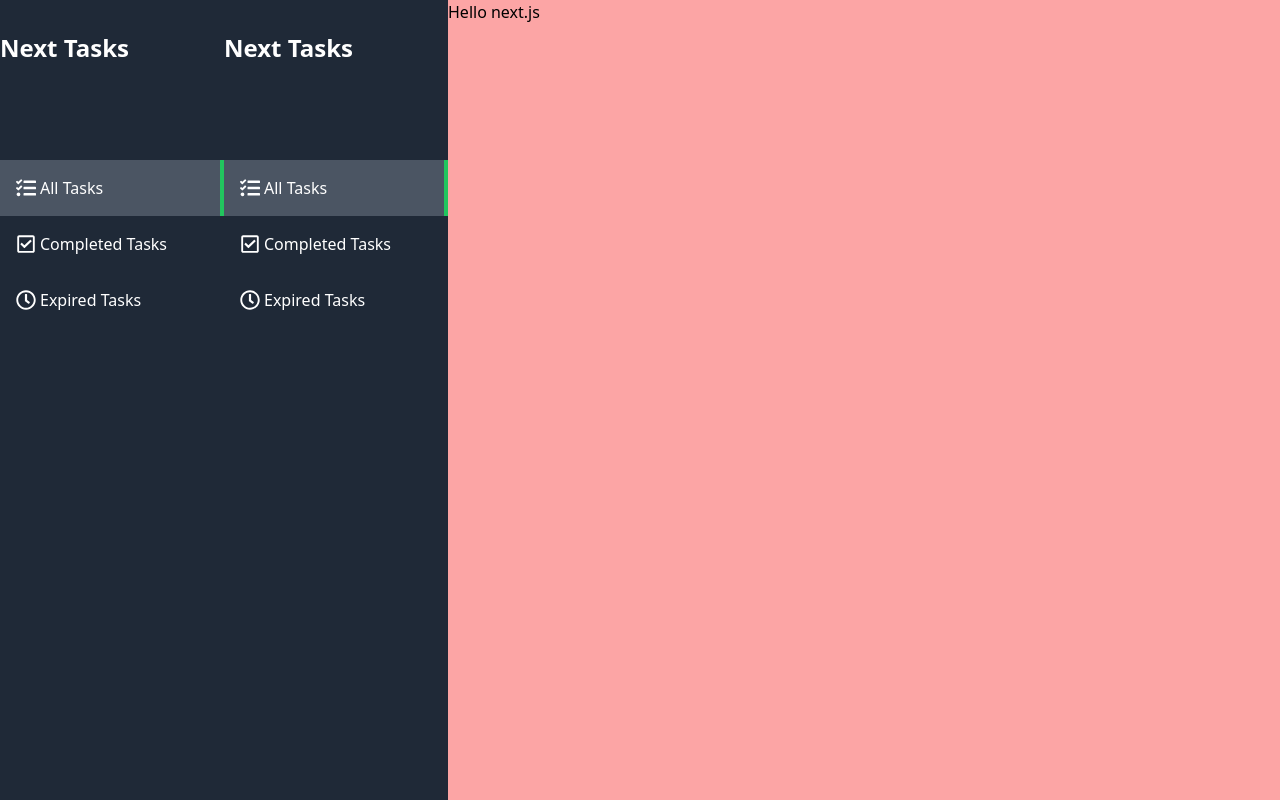
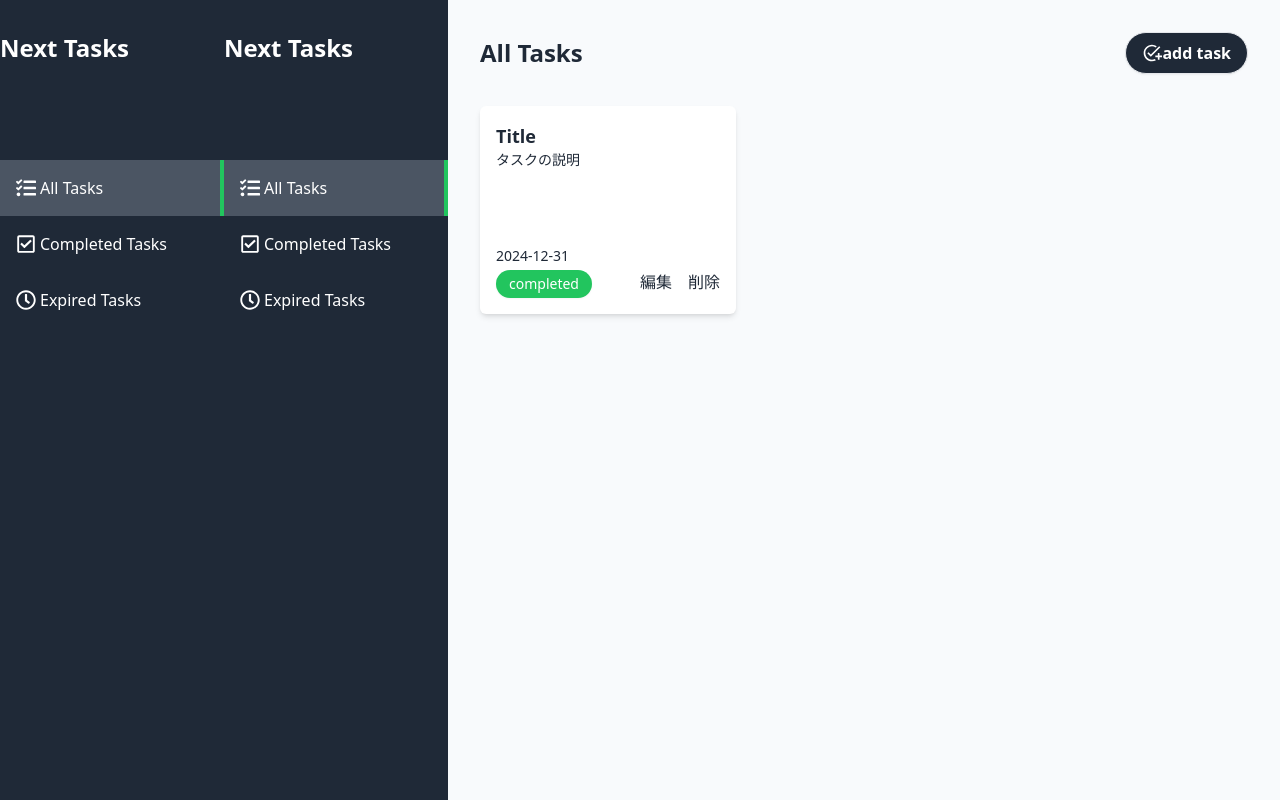
Before and after one commit to Sakaki0123/next-todo-app, a Next.js app: page / in a window 1280 px wide. Built offline with nearby package versions, Linux system fonts and the light colour scheme.

Commit message:
feat: task card component

```diff
--- a/src/app/(main)/layout.tsx
+++ b/src/app/(main)/layout.tsx
@@ -6,7 +6,7 @@ const MainLayout = (
   return (
     <div className="flex h-screen">
         <SideMenu />
-        <main className="bg-red-300 flex-1 overflow-auto">{children}</main>
+        <main className="bg-slate-50 flex-1 overflow-auto">{children}</main>
     </div>
   )
 }
--- a/src/app/(main)/page.tsx
+++ b/src/app/(main)/page.tsx
@@ -1,6 +1,20 @@
+import TaskCard from "@/components/SideMenu/TaskCard/TaskCard";
+import Link from "next/link";
+import { MdAddTask } from "react-icons/md";
 
-export default function Home() {
-  return (
-    <div>Hello next.js </div>
-  );
+export default function MainPage() {
+    return (
+        <div className="text-gray-800 p-8 h-full overflow-y-auto pb-24">
+            <header className="flex justify-between items-center">
+                <h1 className="text-2xl font-bold flex items-center">All Tasks</h1>
+                <Link href="/new" className="flex items-center gap1 font-semibold border px-4 py-2 rounded-full shadow-sm text-white bg-gray-800 hover:bg-gray-700">
+                    <MdAddTask className="size-5"/>
+                    <div>add task</div>
+                </Link>
+            </header>
+            <div className="mt-8 flex flex-wrap gap-4">
+                <TaskCard />
+            </div>
+        </div>
+    );
 }
--- a/src/app/page.tsx
+++ b/src/app/page.tsx
@@ -1,6 +1,7 @@
+import MainPage from "@/app/(main)/page";
 
 export default function Home() {
   return (
-    <div>Hello next.js </div>
+    <MainPage />
   );
 }
--- /dev/null
+++ b/src/components/SideMenu/TaskCard/TaskCard.tsx
@@ -0,0 +1,25 @@
+
+const TaskCard = () => {
+    return (
+        <div className="w-64 h-52 p-4 bg-white rounded-md shadow-md flex flex-col justify-between">
+            <header>
+                <h1 className="text-lg font-semibold">Title</h1>
+                <div className="mt1 text-sm line-clamp-3">タスクの説明</div>
+            </header>
+            <div>
+                <div className="text-sm">2024-12-31</div>
+                <div className="flex justify-between items-center">
+                    <div className={`mt-1 text-sm px-2 py-1 w-24 text-center text-white rounded-full shadow-sm ${true ? 'bg-green-500' : 'bg-red-500'}`}>
+                        {true ? 'completed' : 'imcomplete'}
+                    </div>
+                    <div className="flex gap-4">
+                        <div>編集</div>
+                        <div>削除</div>
+                    </div>
+                </div>
+            </div>
+        </div>
+    )
+}
+
+export default TaskCard
```
